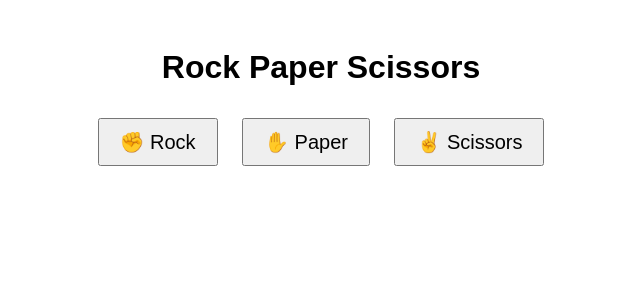
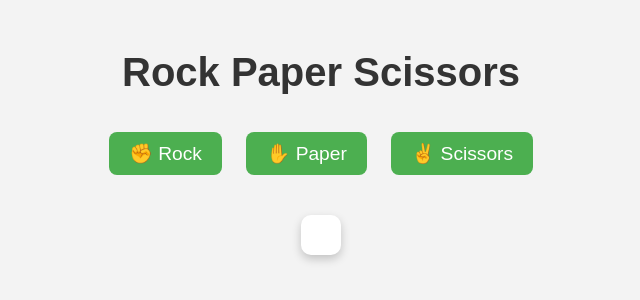
Before and after one commit to sittie-17/rock-paper-scissors, a plain HTML site: page index.html in a window 1280 px wide. Shown: the whole page, without its empty margins (319-959 px from the left). Drawn offline with Linux system fonts and the light colour scheme.

Commit message:
Updated style.css

```diff
--- a/style.css
+++ b/style.css
@@ -1,12 +1,39 @@
 body {
-    font-family: sans-serif;
+    font-family: Arial, sans-serif;
     text-align: center;
-    padding: 20px;
+    margin-top: 50px;
+    background: #f3f3f3;
 }
 
-button {
-    font-size: 20px;
+h1 {
+    color: #333;
+    font-size: 2.5rem;
+}
+
+.buttons button {
+    font-size: 1.2rem;
     margin: 10px;
     padding: 10px 20px;
+    border: none;
+    border-radius: 8px;
     cursor: pointer;
+    background-color: #4CAF50;
+    color: white;
+    transition: 0.3s;
 }
+
+.buttons button:hover {
+    background-color: #45a049;
+}
+
+.result-box {
+    margin-top: 30px;
+    font-size: 1.5rem;
+    font-weight: bold;
+    color: #222;
+    background: white;
+    padding: 20px;
+    border-radius: 10px;
+    display: inline-block;
+    box-shadow: 0 4px 10px rgba(0,0,0,0.2);
+}
```
